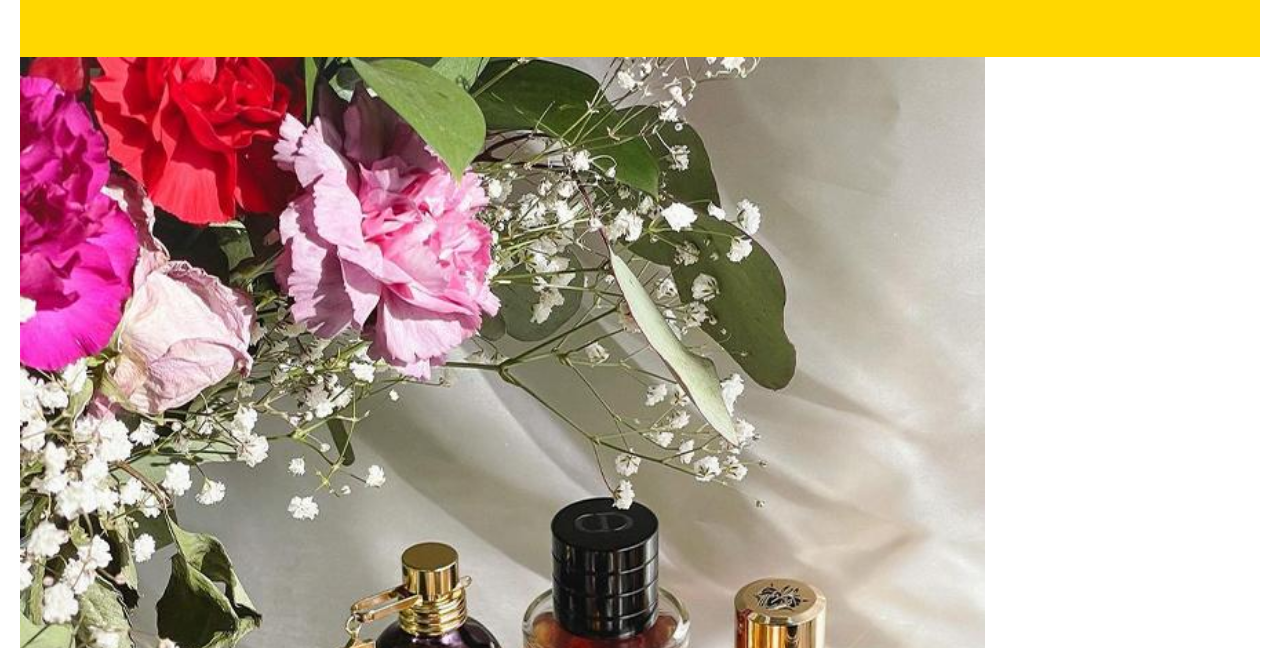
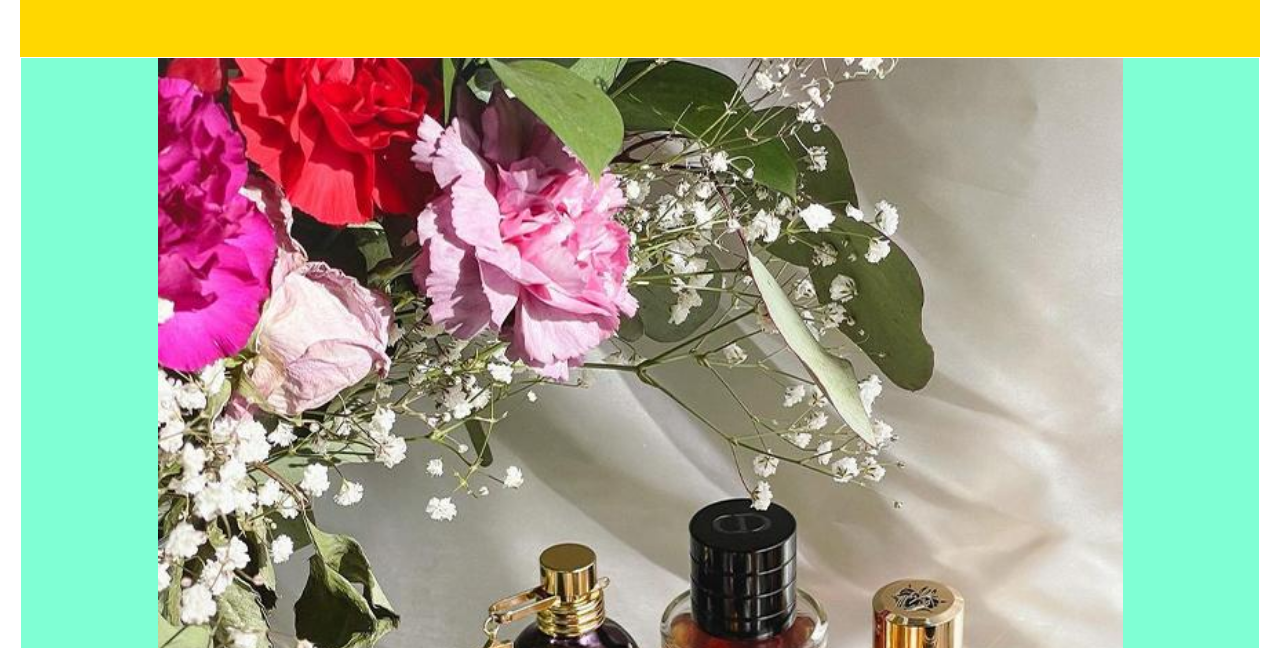
Before and after one commit to nataliaaba3/PracticaNaty, a plain HTML site: page Git Gestoria/css/quienessomos.html in a window 1280 px wide. Shown: the part 152-800 px from the top of the page. Drawn offline with Linux system fonts and the light colour scheme; a web font is replaced by a local one.

Commit message:
cuarta copia

```diff
--- a/Git Gestoria/css/estilos.css
+++ b/Git Gestoria/css/estilos.css
@@ -75,11 +75,12 @@ img{
     margin: 40px;
 }
 .contenedor{
-    display: flex;
+    display: flexbox;
     /* grid-template-columns: auto auto 100px;*/
-    grid-template-columns: auto auto auto auto auto;
+    grid-template-columns: 10px auto auto auto auto;
     grid-template-rows: 100px 100px auto;
     background-color: aquamarine;
+    margin: 1px;
     gap: 1500px;
 
 }
--- a/Git Gestoria/css/quienessomos.html
+++ b/Git Gestoria/css/quienessomos.html
@@ -17,12 +17,12 @@
         <h1>Quiénes Somos</h1>
     </header>
     <main>
-
+<div class="contenedor">
         <img align=center width="235"
             src="./imagenes/best-perfumes-for-sensitive-noses-296273-1636758654022-promo.700x0c.jpg" alt=""> <br>
         <img align=center width="auto" src="./imagenes/perfume4.jpeg" alt=""> <br>
         <img align=center width="auto" height="350" src="./imagenes/images (2).jpeg" alt="" sizes="auto" srcset=""> <br>
-
+    </div>
         <nav>
             <!-- Menú de navegación -->
         </nav>
```
